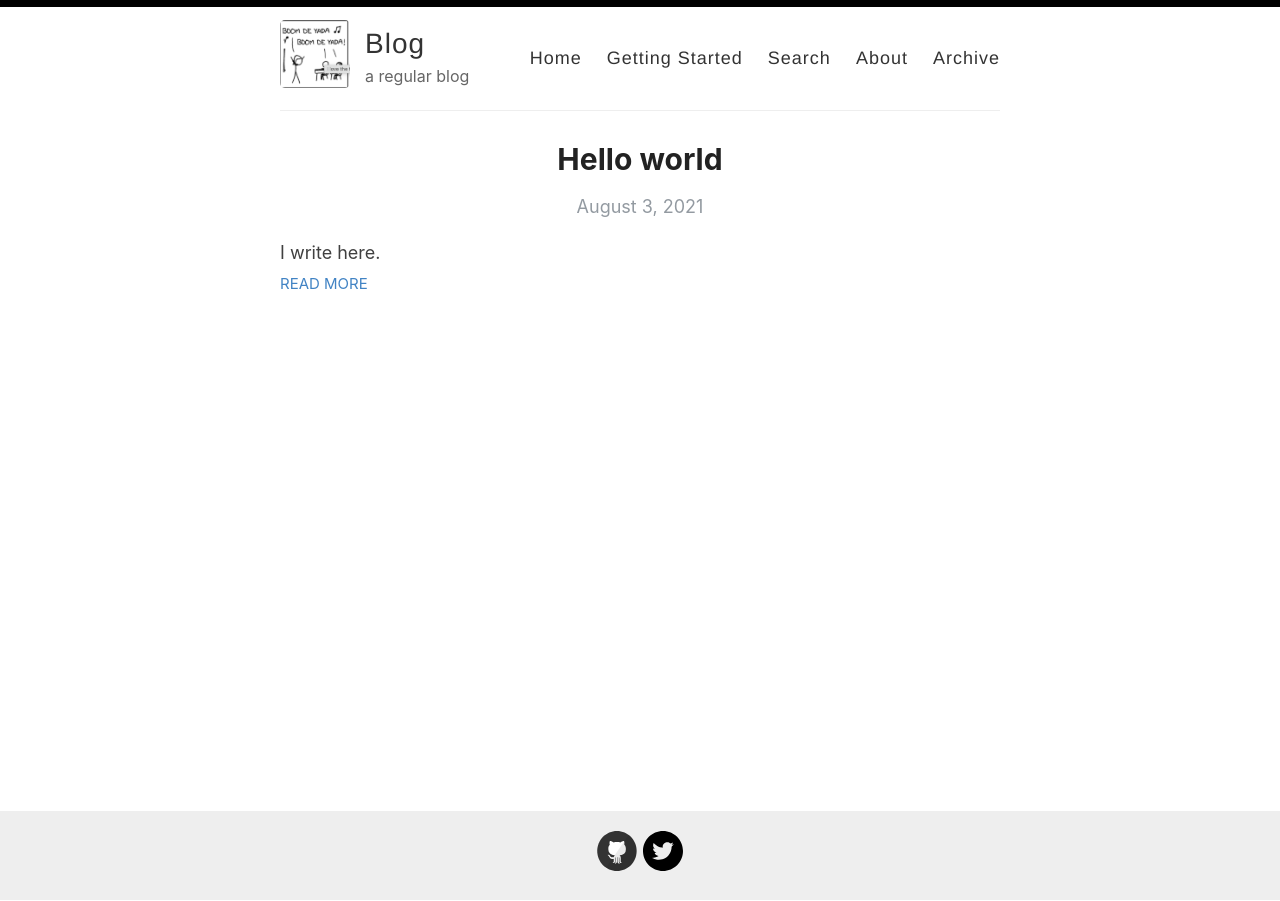
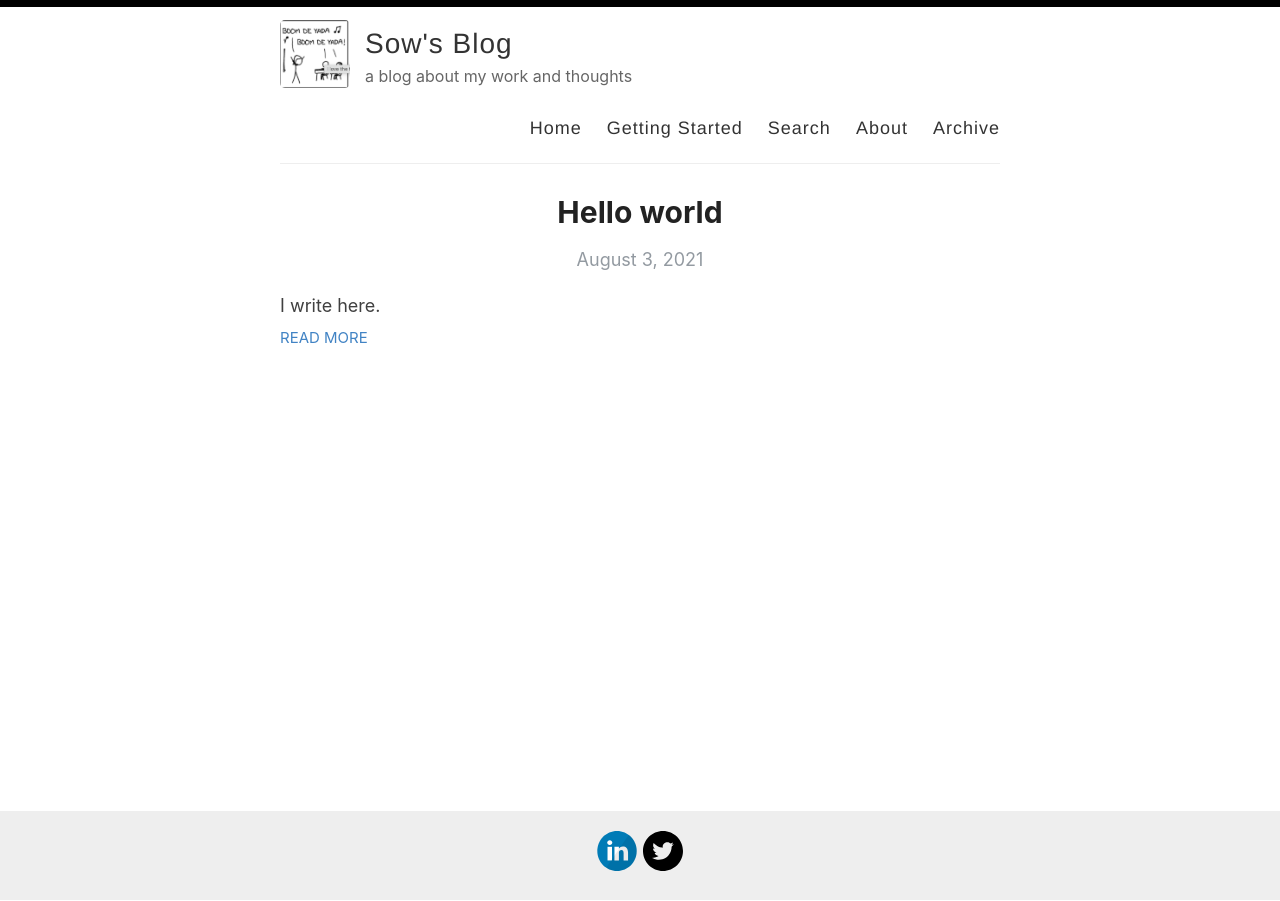
Before and after one commit to sow451/sowmya.blog, a Jekyll site: the page built from index.html, in a window 1280 px wide. Built offline with Jekyll 4.4.1, drawn with Linux system fonts in a browser that asks for light colours; the list of posts is cut into pages by our own code.

```diff
--- a/_config.yml
+++ b/_config.yml
@@ -3,13 +3,13 @@
 #
 
 # Name of your site (displayed in the header)
-name: Blog
+name: Sow's Blog
 
 # Name of the author
 author: Sowmya Rao
 
 # Short bio or description (displayed in the header)
-description: a regular blog
+description: a blog about my work and thoughts
 
 # URL of your avatar or profile pic (you could use your GitHub profile pic)
 avatar: /images/profile.png
@@ -24,12 +24,12 @@ footer-links:
   email:
   facebook:
   flickr:
-  github: https://github.com/sow451/
+  github:
   instagram:
-  linkedin:
+  linkedin: https://in.linkedin.com/in/legaljargon
   pinterest:
   rss:
-  twitter: sowmyarao_
+  twitter: https://twitter.com/sowmyarao_
   stackoverflow:
   youtube: # channel/<your_long_string> or user/<user-name>
   googleplus: # anything in your profile username that comes after plus.google.com/
```
